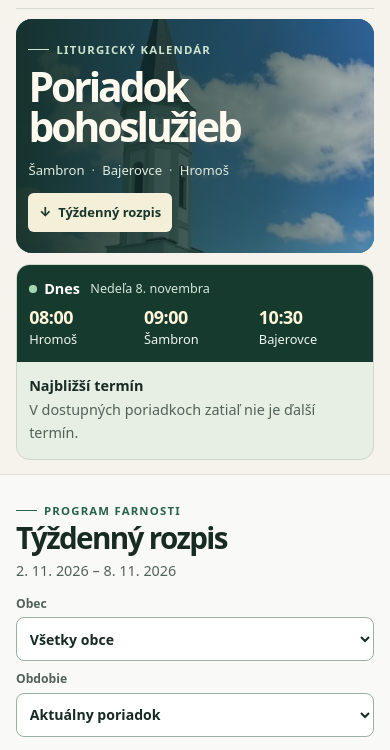
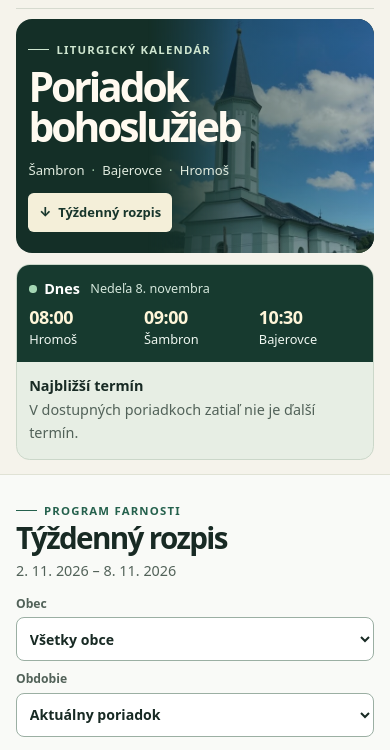
Before and after one commit to a1ad1da1am1m/sambron-bohosluzby, a plain HTML site: page site/index.html in a window 390 px wide. Shown: the part 55-805 px from the top of the page. Drawn offline with Linux system fonts and the light colour scheme.

Commit message:
Doladiť výrez fotografie a zdokumentovať priradenie poznámok

```diff
--- a/site/index.html
+++ b/site/index.html
@@ -7,7 +7,7 @@
   <meta name="description" content="Dnešné časy a aktuálny liturgický poriadok farnosti Šambron pre Šambron, Bajerovce a Hromoš.">
   <title>Poriadok bohoslužieb | Farnosť Šambron</title>
   <link rel="icon" href="kriz.svg" type="image/svg+xml">
-  <link rel="stylesheet" href="style.css?v=5">
+  <link rel="stylesheet" href="style.css?v=6">
   <script src="prehlad.js?v=5" defer></script>
 </head>
 <body>
--- a/site/style.css
+++ b/site/style.css
@@ -46,8 +46,10 @@ a:hover { text-decoration-thickness: 2px; }
   content: "";
   position: absolute;
   z-index: -1;
-  inset: 0 0 0 28%;
-  background: linear-gradient(90deg, #142f27, #142f275e 45%, #142f270c), url("chram-sambron.webp") 76% 21% / cover no-repeat;
+  inset: 0 0 0 auto;
+  width: min(57%, 24rem);
+  background: linear-gradient(90deg, #142f274a, #142f2714), url("chram-sambron.webp") center top / cover no-repeat;
+  mask-image: linear-gradient(90deg, transparent, #000 42%);
 }
 .hero-intro { padding: clamp(1.35rem, 4.25vw, 3.45rem); }
 .eyebrow { display: flex; align-items: center; gap: .45rem; color: var(--accent); text-transform: uppercase; font-weight: 800; font-size: .71rem; letter-spacing: .105em; }
@@ -131,7 +133,7 @@ footer p { margin-block: .35rem .65rem; }
 }
 @media (max-width: 41rem) {
   .masthead { min-height: 4rem; }
-  .hero-banner::before { inset-inline-start: 0; background: linear-gradient(90deg, #142f27f5, #142f279c 70%, #142f274d), url("chram-sambron.webp") right 15% / cover no-repeat; }
+  .hero-banner::before { width: 63%; background: linear-gradient(90deg, #142f27bb, #142f2755), url("chram-sambron.webp") center top / cover no-repeat; }
   .quick { grid-template-columns: 1fr; }
   .quick-next { display: flex; justify-content: space-between; align-items: baseline; flex-wrap: wrap; gap: .15rem .8rem; }
   .quick-next .quick-heading { margin-bottom: 0; }
```
Also changed, not shown: 1 other file.
